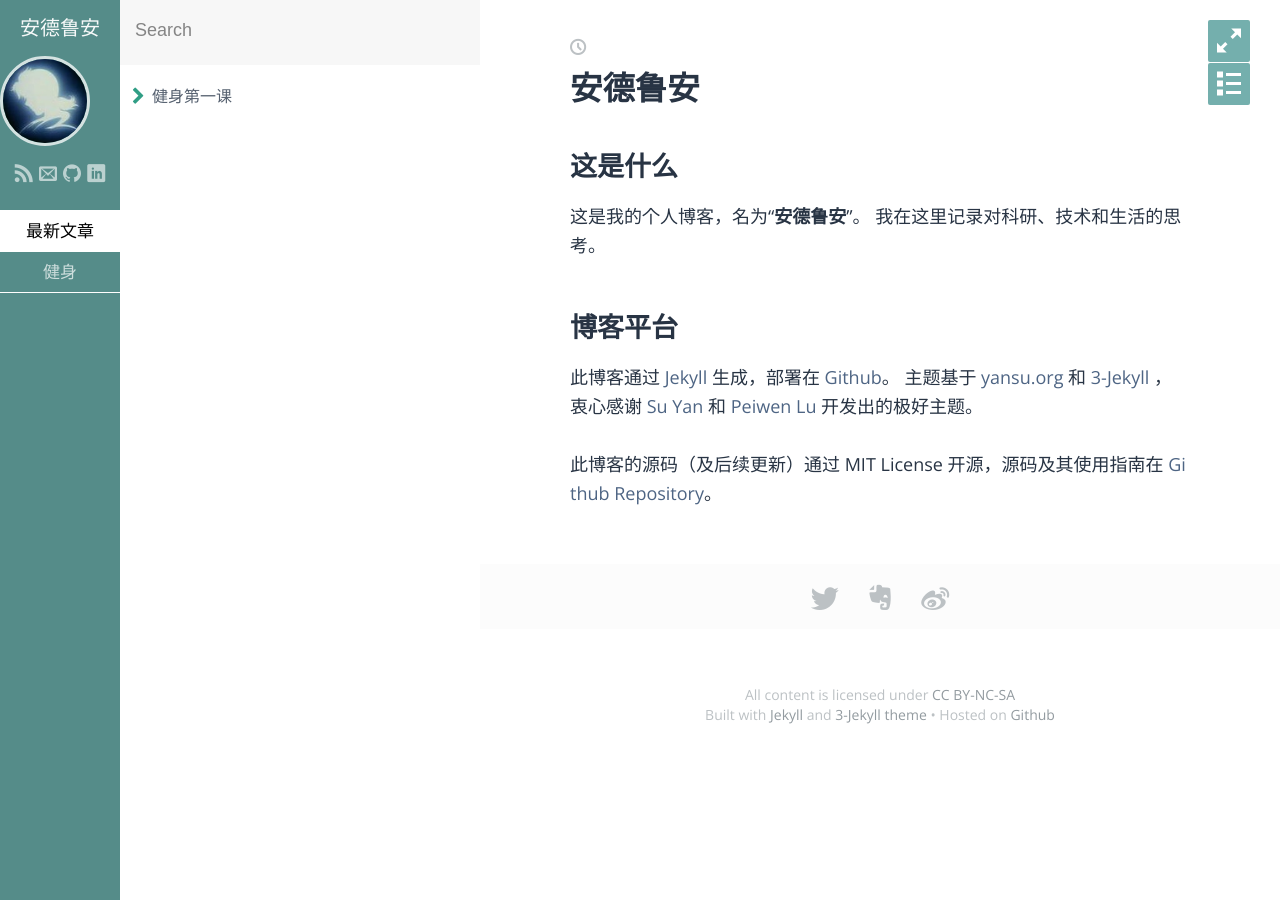
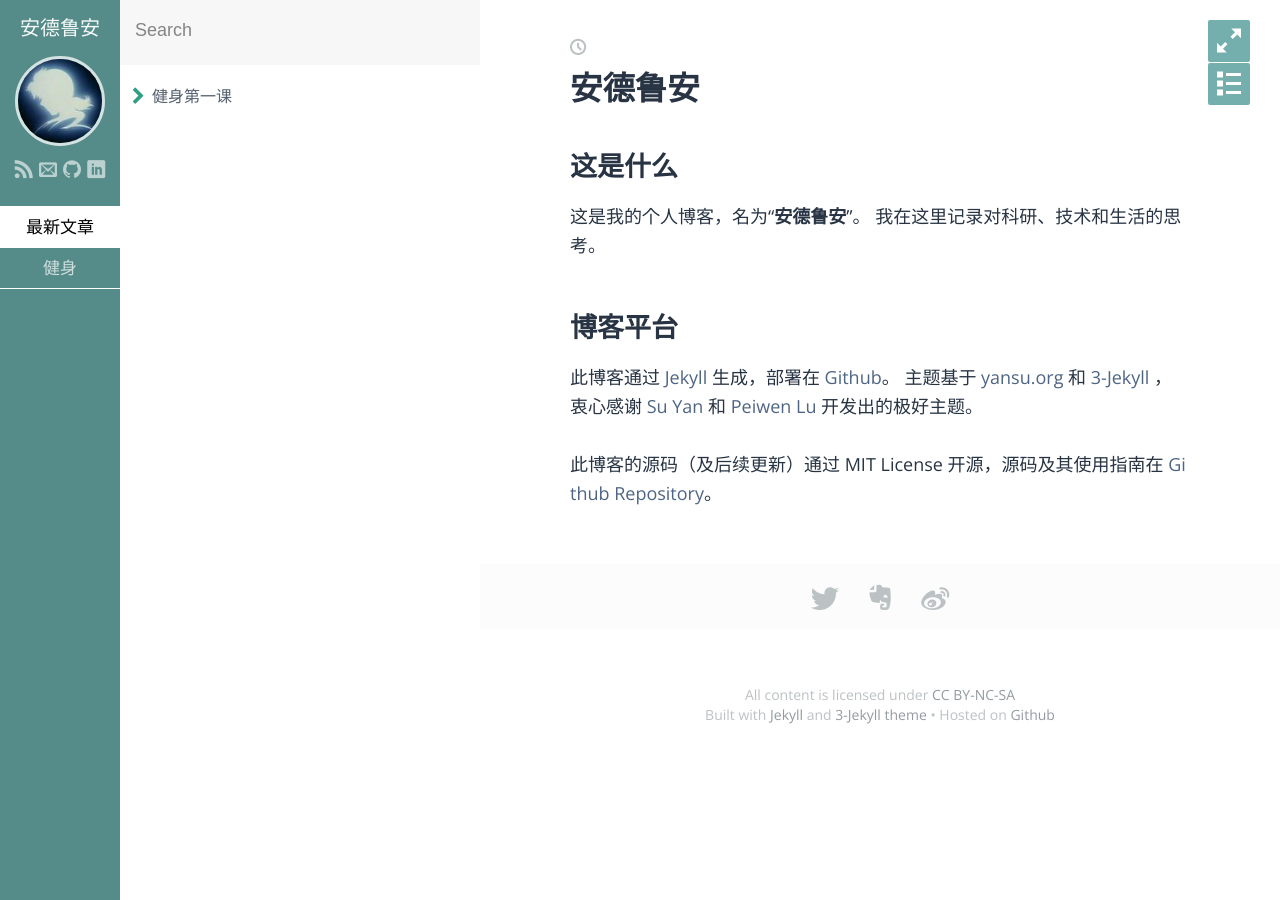
Before and after one commit to bianandrew/bianandrew.github.io, a Jekyll site: the page built from index.md, in a window 1280 px wide. Built offline with Jekyll 4.4.1, drawn with Linux system fonts in a browser that asks for light colours; some web fonts are replaced.

Commit message:
tune the avarta

```diff
--- a/_sass/04-sidebar.sass
+++ b/_sass/04-sidebar.sass
@@ -51,11 +51,8 @@
 #sidebar-avatar
   display: block
   width: $avatar-size
-  // margin: 4vh auto 1.5vh
-  margin-bottom: 2vh
+  margin: 4vh auto 1.5vh
   margin-top: 0vh
-  margin-left: 4vh auto 1.5vh
-  margin-right: 4vh auto 1.5vh
   border: $avatar-border-size solid $avatar-border-color
   border-radius: 50%
   overflow: hidden
```
